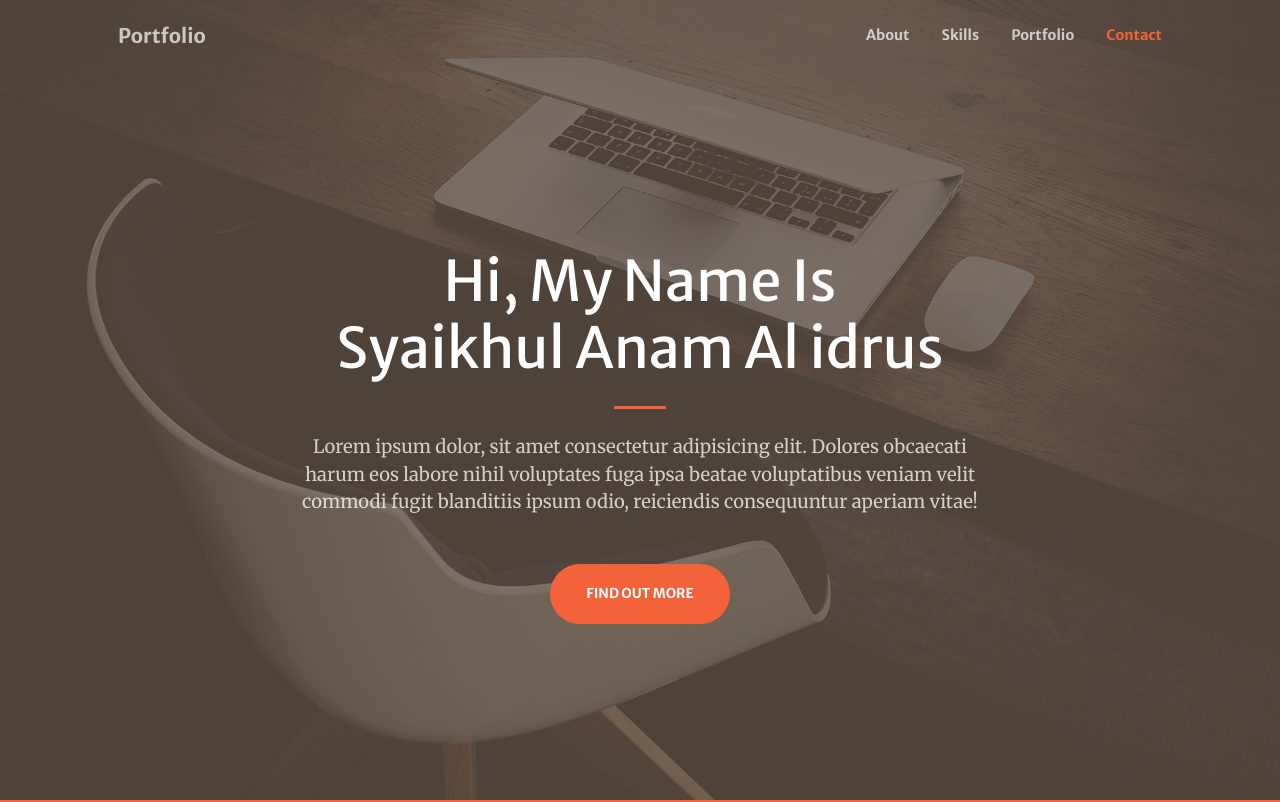
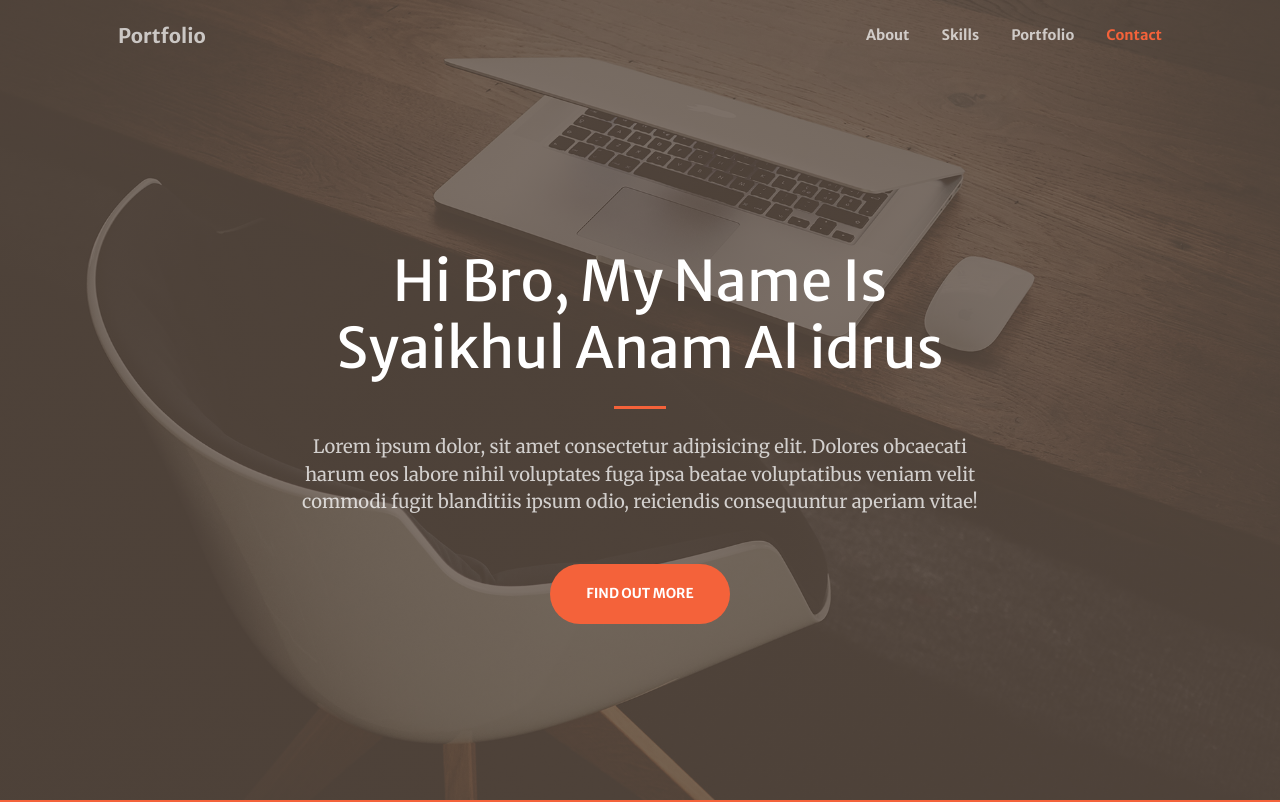
Before and after one commit to syaikhul-anam/web-pribadi, a plain HTML site: page index.html in a window 1280 px wide. Shown: the top 802 px of the page. Drawn offline with nearby package versions, Linux system fonts and the light colour scheme; some packages are replaced by stand-ins of ours; a script that the page names is missing.

Commit message:
second commit

```diff
--- a/index.html
+++ b/index.html
@@ -39,7 +39,7 @@
             <div class="container px-4 px-lg-5 h-100">
                 <div class="row gx-4 gx-lg-5 h-100 align-items-center justify-content-center text-center">
                     <div class="col-lg-8 align-self-end">
-                        <h1 class="text-white font-weight-bold">Hi, My Name Is <br> Syaikhul Anam Al idrus</h1>
+                        <h1 class="text-white font-weight-bold">Hi Bro, My Name Is <br> Syaikhul Anam Al idrus</h1>
                         <hr class="divider" />
                     </div>
                     <div class="col-lg-8 align-self-baseline">
```
